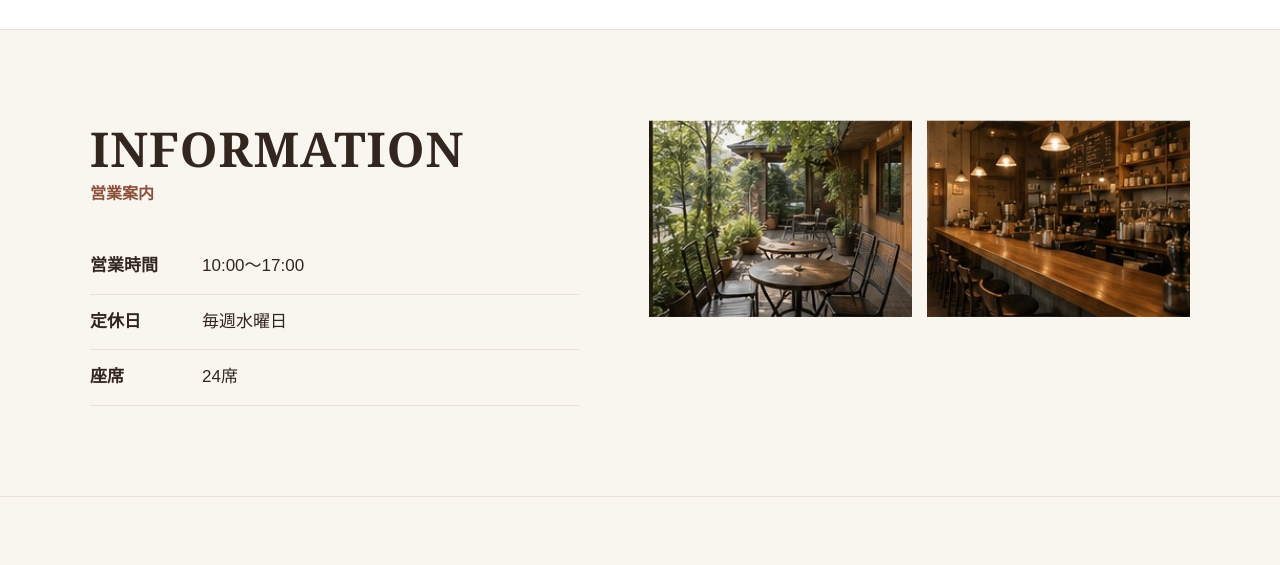
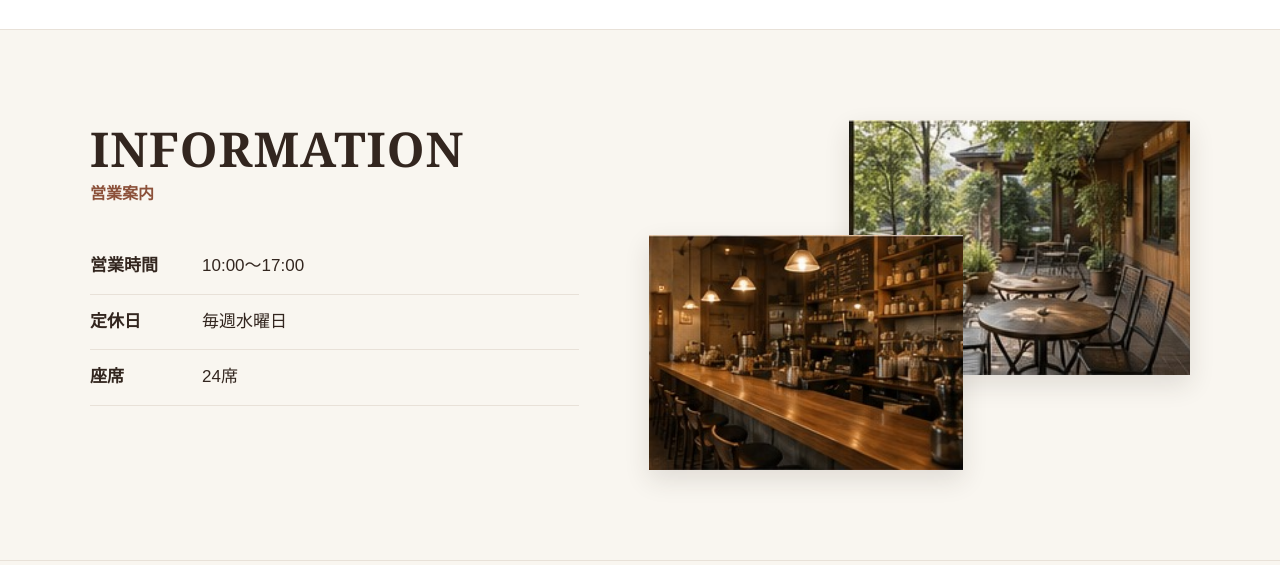
Before and after one commit to Hiromichi-Takeuchi1/sunabacoffee_f, a plain HTML site: page index.html in a window 1280 px wide. Shown: the part 1780-2345 px from the top of the page. Drawn offline with Linux system fonts and the light colour scheme.

Commit message:
informationのセクションを改良しました

```diff
--- a/script.js
+++ b/script.js
@@ -23,6 +23,44 @@ setInterval(() => {
 }, 4000);
 
 const menuModalTriggers = document.querySelectorAll("[data-menu-modal]");
+
+const informationImages = document.querySelector(".information-images");
+
+if (informationImages && "IntersectionObserver" in window) {
+  const revealInformationImages = () => {
+    informationImages.classList.add("is-visible");
+
+    requestAnimationFrame(() => {
+      informationImages.querySelectorAll("img").forEach((image, index) => {
+        image.style.opacity = "1";
+        image.style.transform = "translate(0, 0)";
+
+        if (index === 1) {
+          image.style.transitionDelay = "0.2s";
+        }
+      });
+    });
+  };
+
+  const informationImagesObserver = new IntersectionObserver((entries, observer) => {
+    entries.forEach((entry) => {
+      if (entry.isIntersecting) {
+        revealInformationImages();
+        observer.unobserve(entry.target);
+      }
+    });
+  }, { threshold: 0.2 });
+
+  informationImagesObserver.observe(informationImages);
+
+  const informationImagesBox = informationImages.getBoundingClientRect();
+
+  if (informationImagesBox.top < window.innerHeight && informationImagesBox.bottom > 0) {
+    revealInformationImages();
+  }
+} else if (informationImages) {
+  informationImages.classList.add("is-visible");
+}
 
 menuModalTriggers.forEach((trigger) => {
   const modal = document.getElementById(`${trigger.dataset.menuModal}-menu-modal`);
--- a/style.css
+++ b/style.css
@@ -475,21 +475,73 @@ ul {
 }
 
 .information-images {
-  display: grid;
+  position: relative;
 
-  grid-template-columns: 1fr 1fr;
+  min-height: 350px;
 
-  gap: 15px;
+  width: 100%;
 }
 
 .information-images img {
-  width: 100%;
+  position: absolute;
+
+  width: 63%;
 
   aspect-ratio: 4 / 3;
 
   object-fit: cover;
+
+  box-shadow: 0 10px 24px rgba(51, 38, 31, 0.12);
+
+  opacity: 0;
+
+  transition: opacity 0.8s ease-out, transform 0.8s ease-out;
 }
 
+.information-images img:first-child {
+  top: 0;
+
+  right: 0;
+
+  z-index: 1;
+
+  transform: translate(24px, -24px);
+}
+
+.information-images img:last-child {
+  bottom: 0;
+
+  left: 0;
+
+  width: 58%;
+
+  aspect-ratio: 4 / 3;
+
+  z-index: 2;
+
+  transform: translate(-24px, 24px);
+}
+
+.information-images.is-visible img {
+  opacity: 1 !important;
+
+  transform: translate(0, 0) !important;
+}
+
+.information-images.is-visible img:last-child {
+  transition-delay: 0.2s;
+}
+
+@media (prefers-reduced-motion: reduce) {
+  .information-images img,
+  .information-images img:last-child {
+    opacity: 1;
+
+    transform: none;
+
+    transition: none;
+  }
+}
 
 
 /* ==============================
@@ -816,11 +868,17 @@ ul {
   /* INFORMATION */
 
   .information .two-column {
+    grid-template-columns: 1fr;
+
     gap: 32px;
   }
 
-  .information-images img {
-    aspect-ratio: 4 / 3;
+  .information-text {
+    width: 100%;
+  }
+
+  .information-images {
+    display: none;
   }
 
 
```
